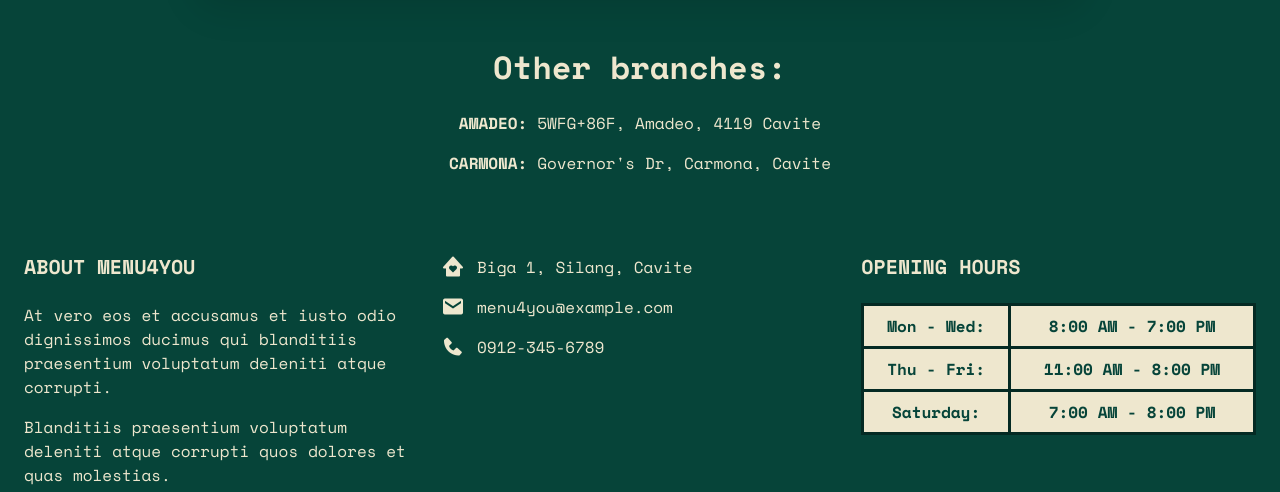
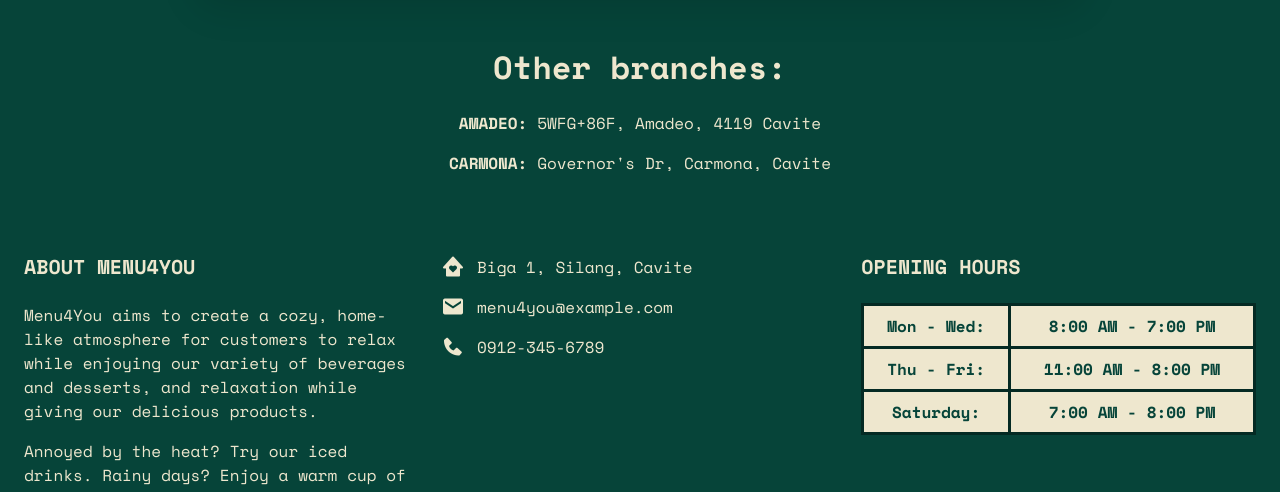
Before and after one commit to yliris/menu4you, a plain HTML site: page about.html in a window 1280 px wide. Shown: the part 1872-2364 px from the top of the page. Drawn offline with nearby package versions, Linux system fonts and the light colour scheme.

Commit message:
Update about.html

```diff
--- a/about.html
+++ b/about.html
@@ -165,12 +165,12 @@
                 <div class="col-lg-4 col-md-12 mb-4 mb-md-0 footer-about">
                     <h5 class="text-uppercase mb-4"><strong>About Menu4You</strong></h5>
                     <p>
-                        At vero eos et accusamus et iusto odio dignissimos ducimus qui blanditiis praesentium
-                        voluptatum deleniti atque corrupti.
+                        Menu4You aims to create a cozy, home-like atmosphere for customers to relax while enjoying
+                        our variety of beverages and desserts, and relaxation while giving our delicious products.
                     </p>
                     <p>
-                        Blanditiis praesentium voluptatum deleniti atque corrupti quos dolores et quas
-                        molestias.
+                        Annoyed by the heat? Try our iced drinks. Rainy days? Enjoy a warm cup of coffee.
+                        Craving desserts? Menu4You's got you covered!
                     </p>
                     <div class="my-4 footer-links">
                         <a type="button" class="btn btn-floating btn-light btn-lg footer-btn"
```
